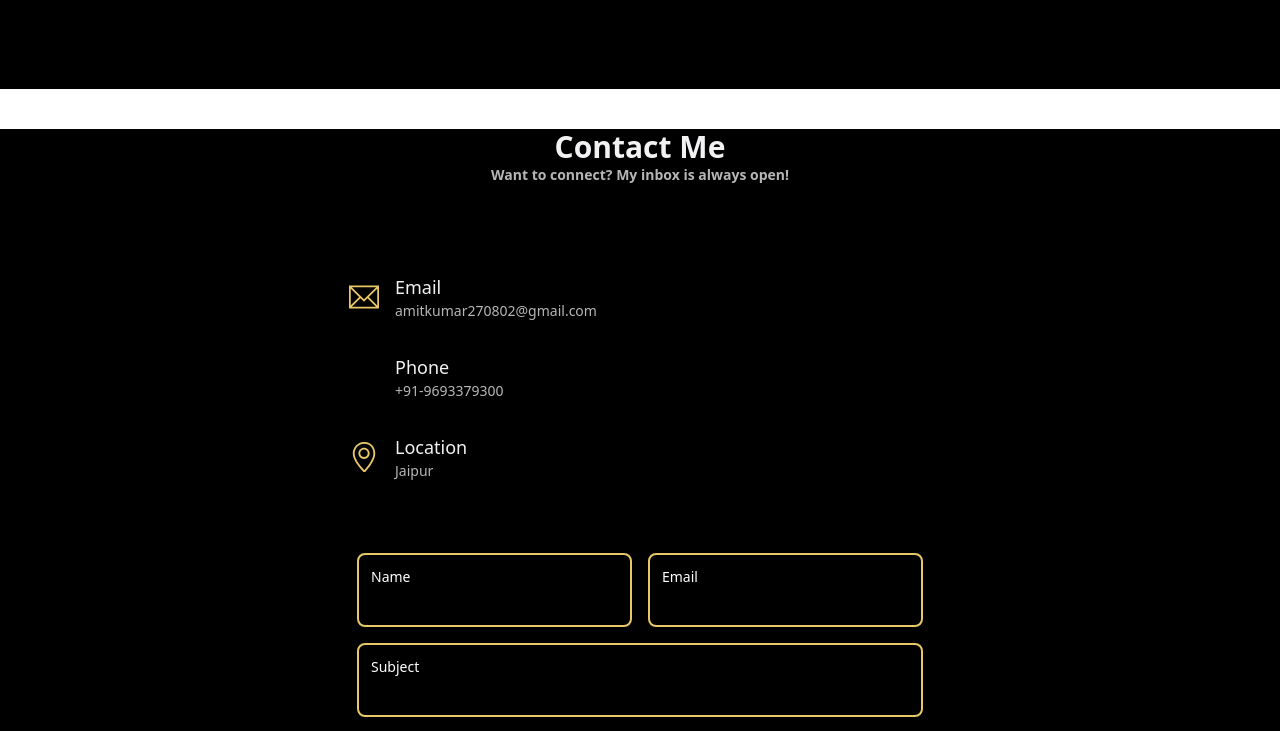
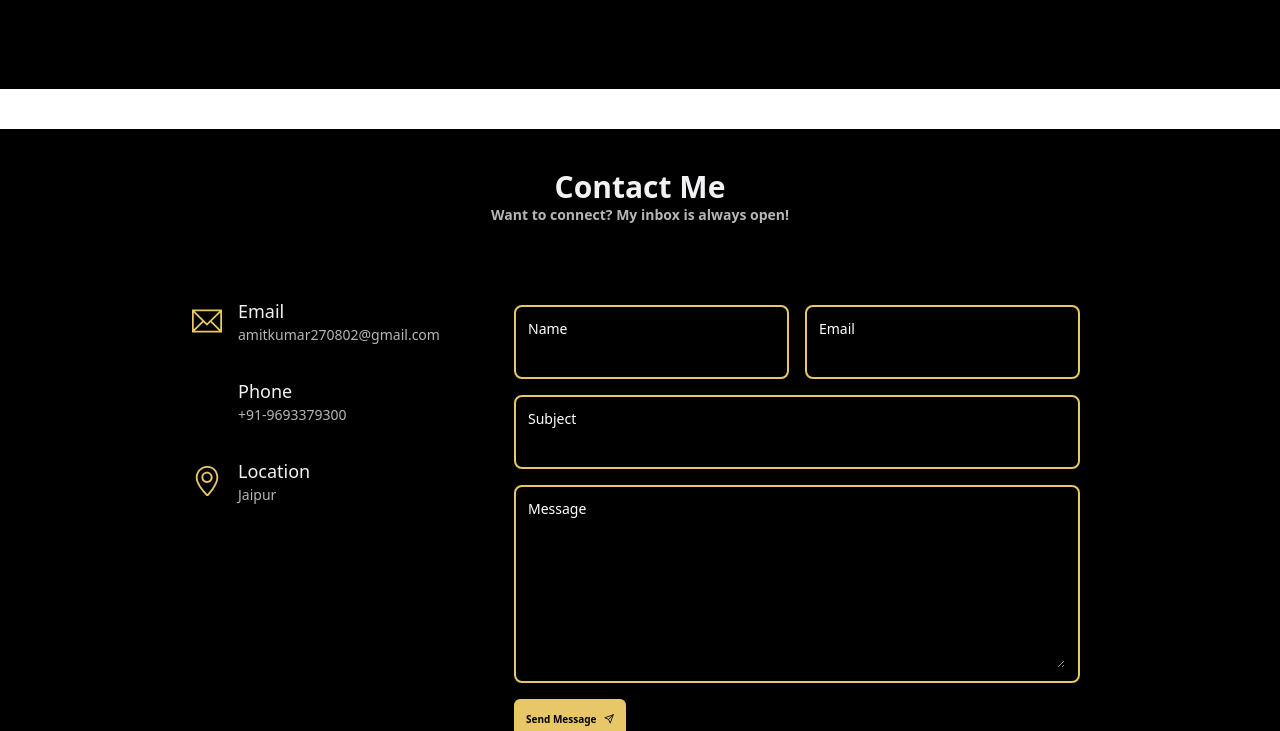
Before and after one commit to Amitkumar270802/portfolio, a React (Create React App) app: page / in a window 1280 px wide. Shown: the part 2640-3371 px from the top of the page. Built offline with nearby package versions, Linux system fonts and the light colour scheme; some icons are missing.

Commit message:
Update Contact.js

```diff
--- a/src/Pages/Contact.js
+++ b/src/Pages/Contact.js
@@ -4,17 +4,15 @@ import { TfiEmail } from "react-icons/tfi";
 import { FaSquarePhone } from "react-icons/fa6";
 import { Link } from "react-router-dom";
 import { LuSend } from "react-icons/lu";
-import AOS from "aos";
-import "aos/dist/aos.css";
 
 const Contact = () => {
 
   return (
     <div
-      className="contact bg-black h-fit  flex justify-center items-center "
+      className="contact bg-black h-fit flex justify-center items-center  "
       id="contact"
     >
-      <div className=" mx-auto mb-20 " data-aos="fade-up">
+      <div className="mb-20 pt-10" data-aos="fade-up">
         <div className="flex flex-col justify-center items-center ">
           <h1 className="text-3xl font-semibold text-[#f2f1f3] ">Contact Me</h1>
           <h6 className="text-sm  font-semibold text-[#b8b5b5]">
@@ -22,7 +20,7 @@ const Contact = () => {
           </h6>
         </div>
 
-        <div className="flex qs:flex-col sm:flex-col  xl:flex-row justify-center md:items-start xl:items-start mt-10 p-4 " data-aos="fade-up">
+        <div className="flex sm:flex-col md:flex-col lg:flex-row justify-center md:items-start xl:items-start mt-10  " data-aos="fade-up" >
           <div className="flex flex-col sm:p-4">
             <div className="flex gap-x-4 m-4 min-w-[250px]  ">
               <div className=" flex justify-center items-center text-3xl text-[#e8c768] ">
@@ -78,7 +76,7 @@ const Contact = () => {
           </div>
 
           {/* form  */}
-          <div className="flex flex-col text-left gap-y-4 sm:p-10 ">
+          <div className="flex flex-col text-left gap-y-4 sm:p-10 " >
             <div className="flex qs:flex-col sm:flex-col md:flex-row xl:flex-row lg:flex-row gap-x-4">
               <div className="flex flex-col text-white bg-black border-2 border-[#e8c768]  rounded-lg p-3  ">
                 <h1 className="text-sm gap-x-3">Name</h1>
@@ -98,7 +96,7 @@ const Contact = () => {
               <h1 className="text-sm gap-x-3">Message</h1>
               <textarea className="required caret-[#e8c768] font-semibold  capitalize min-h-[150px] border border-transparent  bg-black outline-none"></textarea>
             </div>
-            <button className=" hover:scale-105 flex justify-center items-center gap-x-2 w-fit bg-[#e8c768] p-3 text text-xs  rounded-md font-semibold hover:bg-[#f2f1f3] " >
+            <button className="sm:text-[10px] hover:scale-105 flex justify-center items-center gap-x-2 w-fit bg-[#e8c768] p-3 text text-xs  rounded-md font-semibold hover:bg-[#f2f1f3] " >
               Send Message
               <LuSend />
             </button>
```
